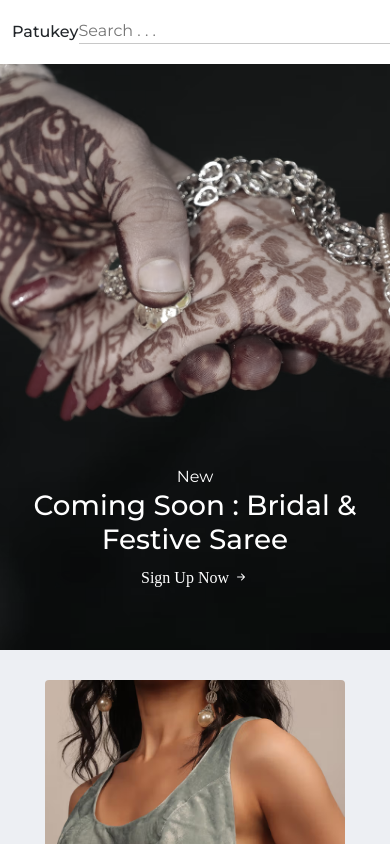
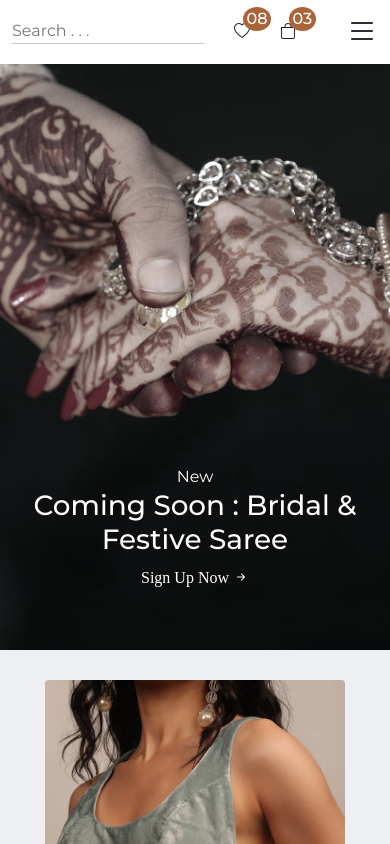
Before and after one commit to diggajbaral/Patukey.com, a React (Vite) app: page / in a window 390 px wide. Shown: the top 844 px of the page. Built offline with nearby package versions, Linux system fonts and the light colour scheme; a web font is replaced by a local one.

Commit message:
Responsive Header Completed

```diff
--- a/src/SCSS/Layouts/_header.scss
+++ b/src/SCSS/Layouts/_header.scss
@@ -68,10 +68,6 @@ header {
 }
 
 
-// @media (max-width : 600px) {}
-
-// @media (min-width : 600px) and (max-width : 768px) {}
-
 // @media (min-width : 768px) and (max-width : 1024px) {
 //     header {
 //         .container {
@@ -133,12 +129,15 @@ header {
             margin-right: 0px;
             display: block;
             margin-bottom: 50px;
+            // background-color: #c8c8c8;
+            // border-radius: 7px;
+            // padding: 7px 3px;
         }
     }
 }
 
 
-@media (max-width : 1200px) {
+@media (max-width : 1300px) {
     header {
         position: fixed;
         width: 100%;
@@ -163,8 +162,45 @@ header {
     }
 }
 
-@media (max-width : 991px) {}
+@media (max-width : 991px) {
+    header {
+        .container {
+            .Icons {
+                .Login {
+                    display: none;
+                }
+            }
+        }
+    }
+}
 
-@media (max-width : 767px) {}
+@media (max-width : 767px) {
+    header {
+        .container {
+            .Icons {
+                .Search-Icon {
+                    input {
+                        width: 100%;
+                    }
+                }
+            }
+        }
+    }
+}
 
-@media (max-width : 480px) {}
+@media (max-width : 480px) {
+    header {
+        .container {
+            .Logo {
+                display: none;
+            }
+
+            .Icons {
+                gap: 30px;
+            }
+            #MenuItems.Show-Nav {
+                width: 100%;
+            }
+        }
+    }
+}
```
